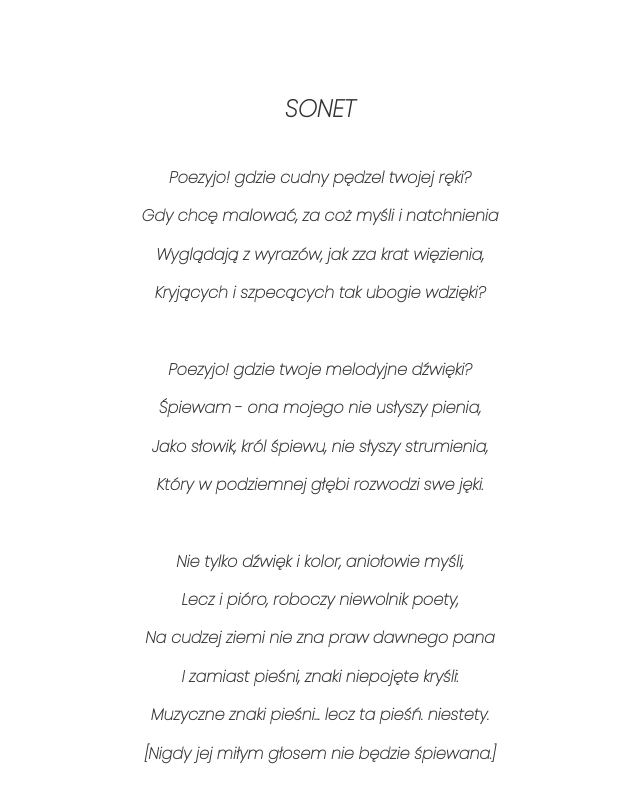
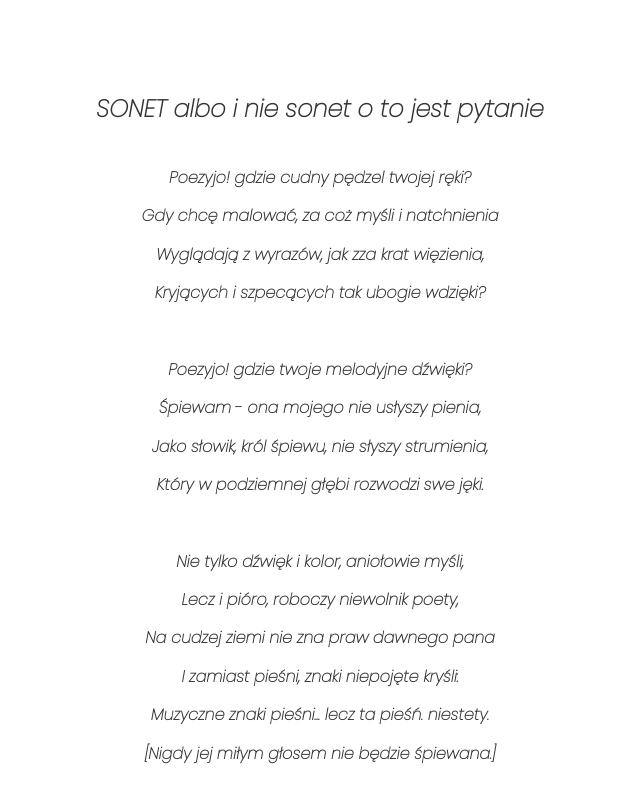
Before and after one commit to MyszkaMickey/nauka-gita-ujrzanow, a plain HTML site: page index.html in a window 1280 px wide. Shown: the whole page, without its empty margins (320-960 px from the left). Drawn offline with Linux system fonts and the light colour scheme; a web font is replaced by a local one.

Commit message:
Update index.html

```diff
--- a/index.html
+++ b/index.html
@@ -12,7 +12,7 @@
 <body>
     <section>
         <div class="container">
-            <h1 class="section-title">SONET</h1>
+            <h1 class="section-title">SONET albo i nie sonet o to jest pytanie</h1>
             <h4 class="sonet-text">
                 Poezyjo! gdzie cudny pędzel twojej ręki?
                 <br>
```
